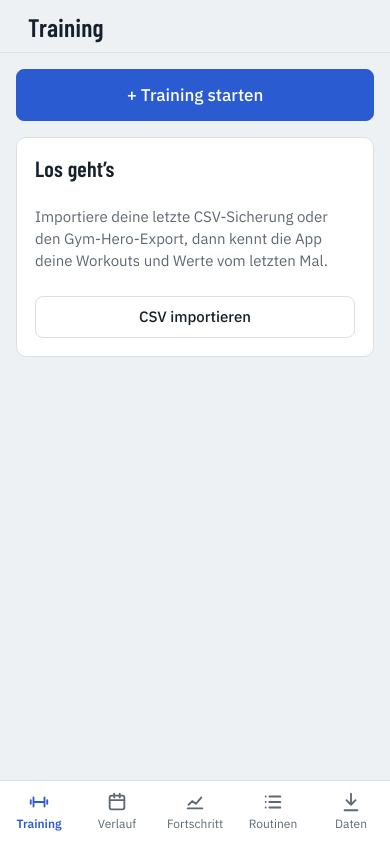
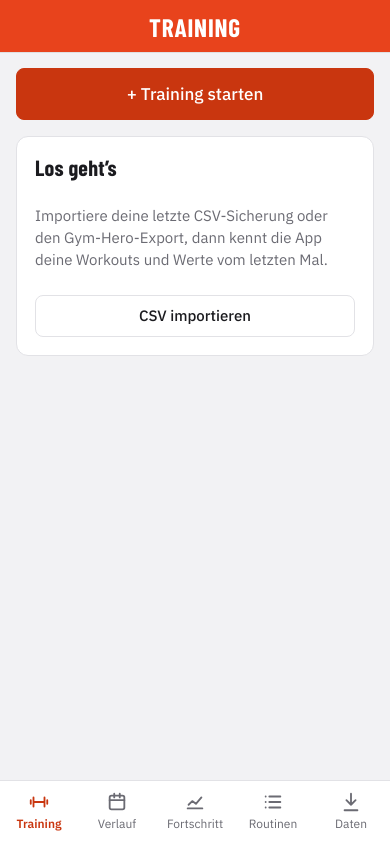
Before and after one commit to reiselog-app/Trainingstagebuch, a plain HTML site: page index.html in a window 390 px wide. Drawn offline with nearby package versions, Linux system fonts and the light colour scheme.

Commit message:
Neues Farbschema in Gym-Hero-Orange
Co-Authored-By: Claude Opus 5.5 <noreply@anthropic.com>
Claude-Session: https://claude.ai/code/session_019qR7c1uBi7Wf963wPVewmx

```diff
--- a/index.html
+++ b/index.html
@@ -3,10 +3,10 @@
 <head>
 <meta charset="utf-8">
 <meta name="viewport" content="width=device-width, initial-scale=1, viewport-fit=cover">
-<meta name="theme-color" content="#2b5bd1">
+<meta name="theme-color" content="#e8431c">
 <meta name="apple-mobile-web-app-capable" content="yes">
 <meta name="mobile-web-app-capable" content="yes">
-<meta name="apple-mobile-web-app-status-bar-style" content="default">
+<meta name="apple-mobile-web-app-status-bar-style" content="black-translucent">
 <meta name="apple-mobile-web-app-title" content="Training">
 <link rel="manifest" href="manifest.webmanifest">
 <link rel="apple-touch-icon" href="apple-touch-icon.png">
@@ -17,34 +17,38 @@
 <style>
 /* Layout: one-column phone app, sticky header, bottom tab bar; cards for routines and exercises */
 :root{
-  --bg:#eef1f4;
+  /* Gym-Hero-Orange: kräftige Leiste oben, sonst helle, ruhige Flächen */
+  --bg:#f2f2f4;
   --card:#ffffff;
-  --ink:#16202a;
-  --muted:#5d6874;
-  --line:#d9dfe6;
-  --accent:#2b5bd1;
+  --ink:#1b1b1f;
+  --muted:#6b6b73;
+  --line:#e2e2e6;
+  --bar:#e8431c;
+  --bar-ink:#ffffff;
+  --accent:#c9360f;
   --accent-ink:#ffffff;
-  --accent-soft:#e3eafb;
+  --accent-soft:#fde9e2;
+  --field:#efeff2;
   --good:#1d7a4a;
   --good-soft:#dff2e7;
-  --danger:#b3261e;
+  --danger:#c9360f;
   --display:"Barlow Condensed","Arial Narrow",system-ui,sans-serif;
   --body:"IBM Plex Sans",system-ui,-apple-system,"Segoe UI",Roboto,sans-serif;
-  --r:10px;
+  --r:12px;
   color-scheme:light;
 }
 @media (prefers-color-scheme: dark){
   :root:not([data-theme="light"]){
-    --bg:#0e1318;--card:#18202a;--ink:#e7ecf1;--muted:#97a3af;--line:#2a3542;
-    --accent:#7ea3ff;--accent-ink:#0b1424;--accent-soft:#1f2c47;
-    --good:#5fd394;--good-soft:#173527;--danger:#ff8a80;
+    --bg:#121214;--card:#1d1d21;--ink:#ececf0;--muted:#a0a0aa;--line:#2e2e34;
+    --bar:#c9370f;--bar-ink:#ffffff;--accent:#ff7a52;--accent-ink:#1a0a05;--accent-soft:#3a1e15;--field:#26262b;
+    --good:#5fd394;--good-soft:#173527;--danger:#ff8a70;
     color-scheme:dark;
   }
 }
 :root[data-theme="dark"]{
-  --bg:#0e1318;--card:#18202a;--ink:#e7ecf1;--muted:#97a3af;--line:#2a3542;
-  --accent:#7ea3ff;--accent-ink:#0b1424;--accent-soft:#1f2c47;
-  --good:#5fd394;--good-soft:#173527;--danger:#ff8a80;
+  --bg:#121214;--card:#1d1d21;--ink:#ececf0;--muted:#a0a0aa;--line:#2e2e34;
+  --bar:#c9370f;--bar-ink:#ffffff;--accent:#ff7a52;--accent-ink:#1a0a05;--accent-soft:#3a1e15;--field:#26262b;
+  --good:#5fd394;--good-soft:#173527;--danger:#ff8a70;
   color-scheme:dark;
 }
 *{box-sizing:border-box}
@@ -55,12 +59,17 @@ button,input,select,textarea{font:inherit;color:inherit}
 input,select,textarea{font-size:max(16px,1em)}
 h1,h2,h3{font-family:var(--display);font-weight:600;letter-spacing:.01em;margin:0;text-wrap:balance}
 h1{font-size:clamp(22px,6.5vw,28px);line-height:1.1;overflow-wrap:anywhere}
-h2{font-size:22px;line-height:1.15}
+h2{font-size:22px;line-height:1.15;font-weight:700}
 h3{font-size:19px;line-height:1.2}
 .num{font-variant-numeric:tabular-nums}
 .app{max-width:640px;margin:0 auto;min-height:100%;display:flex;flex-direction:column}
-header.top{position:sticky;top:0;z-index:5;background:var(--bg);padding:calc(14px + env(safe-area-inset-top)) max(16px,env(safe-area-inset-right)) 10px max(16px,env(safe-area-inset-left));display:flex;align-items:center;gap:12px;border-bottom:1px solid var(--line)}
-header.top h1{flex:1}
+header.top{position:sticky;top:0;z-index:5;background:var(--bar);color:var(--bar-ink);padding:calc(14px + env(safe-area-inset-top)) max(16px,env(safe-area-inset-right)) 10px max(16px,env(safe-area-inset-left));display:flex;align-items:center;gap:8px;box-shadow:0 1px 0 rgba(0,0,0,.08)}
+header.top h1{flex:1;text-transform:uppercase;font-weight:700;letter-spacing:.03em;text-align:center}
+header.top #topLeft,header.top #topRight{min-width:56px;display:flex;align-items:center}
+header.top #topRight{justify-content:flex-end}
+header.top .btn{color:var(--bar-ink);background:transparent;border-color:transparent}
+header.top .btn.primary{background:transparent;border-color:rgba(255,255,255,.7);font-weight:600}
+header.top .timer{color:var(--bar-ink)}
 main{flex:1;padding:16px 16px 96px;display:flex;flex-direction:column;gap:16px}
 nav.tabs{position:fixed;left:0;right:0;bottom:0;z-index:6;background:var(--card);border-top:1px solid var(--line);display:flex;justify-content:center;padding-bottom:env(safe-area-inset-bottom)}
 nav.tabs .inner{display:flex;max-width:640px;width:100%}
@@ -96,7 +105,7 @@ nav.tabs button[aria-current="page"]{color:var(--accent);font-weight:600}
 .stat b{display:block;font-family:var(--display);font-size:26px;font-weight:600;line-height:1.1}
 .stat span{font-size:12px;color:var(--muted)}
 label.f{display:flex;flex-direction:column;gap:4px;font-size:13px;color:var(--muted)}
-input.in,select.in,textarea.in{border:1px solid var(--line);background:var(--bg);border-radius:8px;padding:8px 10px;min-height:40px;width:100%;color:var(--ink)}
+input.in,select.in,textarea.in{border:1px solid var(--line);background:var(--field);border-radius:8px;padding:8px 10px;min-height:40px;width:100%;color:var(--ink)}
 textarea.in{min-height:64px;resize:vertical}
 /* active workout */
 .ex-card .head{display:flex;align-items:flex-start;gap:8px}
@@ -114,7 +123,7 @@ textarea.in{min-height:64px;resize:vertical}
 .done-row input{border-color:var(--good)}
 .timer{font-family:var(--display);font-size:22px;font-variant-numeric:tabular-nums}
 /* history */
-.month{font-family:var(--display);font-size:16px;letter-spacing:.06em;text-transform:uppercase;color:var(--muted);margin-top:6px}
+.month{font-family:var(--display);font-weight:700;font-size:16px;letter-spacing:.06em;text-transform:uppercase;color:var(--muted);margin-top:6px}
 .wk{cursor:pointer}
 .wk .meta{font-size:13px;color:var(--muted)}
 .wk-detail{display:flex;flex-direction:column;gap:6px;border-top:1px solid var(--line);padding-top:10px}
@@ -160,27 +169,34 @@ table.t td{padding:7px 4px;border-bottom:1px solid var(--line);vertical-align:to
 .exrow:last-child{border-bottom:0}
 .exrow .grow{display:flex;flex-direction:column}
 .exrow.has b{color:var(--accent)}
+.exrow b{font-weight:600}
 .exrow.add{color:var(--accent);font-weight:500}
 .chev{color:var(--muted);font-size:22px}
 .sets2{display:flex;flex-direction:column;gap:2px}
 .setrow{display:grid;grid-template-columns:64px 1fr 14px 1fr 22px 36px;align-items:center;gap:6px}
 .slabel{color:var(--muted);font-size:14px}
 .slabel.on{color:var(--ink);font-weight:600}
-.val{text-align:center;font-size:20px;font-family:var(--display);font-weight:600;min-height:46px;font-variant-numeric:tabular-nums}
+.val{text-align:center;font-size:22px;font-family:var(--display);font-weight:600;min-height:48px;font-variant-numeric:tabular-nums;background:var(--field);border-color:transparent}
 .val::placeholder{color:var(--muted);opacity:.55}
-.val.on{border-color:var(--accent);background:var(--accent-soft)}
+.val.on{color:var(--ink)}
+.val:focus{background:var(--bar);color:#fff;border-color:var(--bar);outline:none}
+.val:focus::placeholder{color:#fff;opacity:.7}
+.val::selection{background:rgba(255,255,255,.35);color:#fff}
 .x{color:var(--muted);text-align:center}
 .del{border:0;background:none;color:var(--danger);font-size:22px;cursor:pointer;min-height:40px}
 .lasttime{font-size:12px;color:var(--muted);text-align:right;padding:0 42px 8px 0;min-height:14px}
 .navbar{display:flex;gap:8px;align-items:center;border-top:1px solid var(--line);padding-top:10px}
 .navbar .ghost{font-size:22px;color:var(--accent)}
-.addset{color:var(--accent);font-family:var(--display);font-size:18px;letter-spacing:.04em}
+.addset{color:var(--accent);background:transparent;border-color:transparent;font-weight:700;font-family:var(--display);font-size:18px;letter-spacing:.04em}
 button.card.wk{text-align:left;width:100%;font:inherit;color:inherit;cursor:pointer}
 .sumgrid{display:grid;grid-template-columns:repeat(3,1fr);gap:10px}
 .sumgrid div{display:flex;flex-direction:column}
 .sumgrid span{font-size:12px;color:var(--muted)}
 .sumgrid b{font-family:var(--display);font-size:24px;font-weight:600;white-space:nowrap}
-.summary{border-color:var(--accent)}
+.summary{background:var(--bar);border-color:var(--bar);color:#fff}
+.summary .muted,.summary .sumgrid span{color:rgba(255,255,255,.85)}
+.summary .chip{background:rgba(255,255,255,.2);color:#fff}
+.summary .note{background:rgba(255,255,255,.18)}
 </style>
 </head>
 <body>
@@ -305,7 +321,7 @@ function vHome(main){
   { const bc=backupCard(); if(bc) main.append(bc); }
   if (S.active){
     const a=S.active; const n=a.items.reduce((k,i)=>k+loggedSets(i).length,0);
-    main.append(h("div",{class:"card",style:"border-color:var(--accent)"},
+    main.append(h("div",{class:"card",style:"border-color:var(--bar);border-width:2px"},
       h("div",{class:"row spread"},h("h2",{text:a.routine||"Training"}),h("span",{class:"chip",text:"läuft"})),
       h("div",{class:"muted small num",text:`Start ${fmtDay(a.startTs)}, ${fmtTime(a.startTs)} Uhr · ${n} Sätze erfasst`}),
       h("button",{class:"btn primary block",onclick:()=>go("active")},"Training fortsetzen")));
@@ -315,7 +331,7 @@ function vHome(main){
     main.append(h("div",{class:"stat-row"},
       h("div",{class:"stat"},h("b",{class:"num",text:String(S.workouts.length)}),h("span",{text:"Trainings gesamt"})),
       h("div",{class:"stat"},h("b",{class:"num",text:String(last30)}),h("span",{text:"in 30 Tagen"})),
-      h("div",{class:"stat"},h("b",{text:daysAgo(last.ts).replace("vor ","")}),h("span",{text:"seit dem letzten"}))));
+      h("div",{class:"stat"},h("b",{class:"num",text:String(Math.max(0,Math.floor((Date.now()-last.ts)/86400000)))}),h("span",{text:"Tage seit dem letzten"}))));
   }
   if (!S.active) main.append(h("button",{class:"btn primary block big",onclick:()=>{chooseName="";go("choose");}},"+ Training starten"));
   if (!S.workouts.length && !S.routines.length){
--- a/sw.js
+++ b/sw.js
@@ -1,6 +1,6 @@
 // Offline-Cache: App-Dateien werden gespeichert, damit die App im Studio auch ohne Netz startet.
 // Beim Öffnen mit Netz wird im Hintergrund die neueste Version geladen (gilt ab dem nächsten Start).
-const CACHE = "trainingstagebuch-v1";
+const CACHE = "trainingstagebuch-v2";
 const CORE = ["./", "./index.html", "./manifest.webmanifest", "./icon-192.png", "./icon-512.png", "./apple-touch-icon.png"];
 self.addEventListener("install", e => { e.waitUntil(caches.open(CACHE).then(c => c.addAll(CORE)).then(() => self.skipWaiting())); });
 self.addEventListener("activate", e => { e.waitUntil(caches.keys().then(ks => Promise.all(ks.filter(k => k !== CACHE).map(k => caches.delete(k)))).then(() => self.clients.claim())); });
```
Also changed, not shown: apple-touch-icon.png, icon-192.png, icon-512.png, icon-maskable-512.png, manifest.webmanifest.
